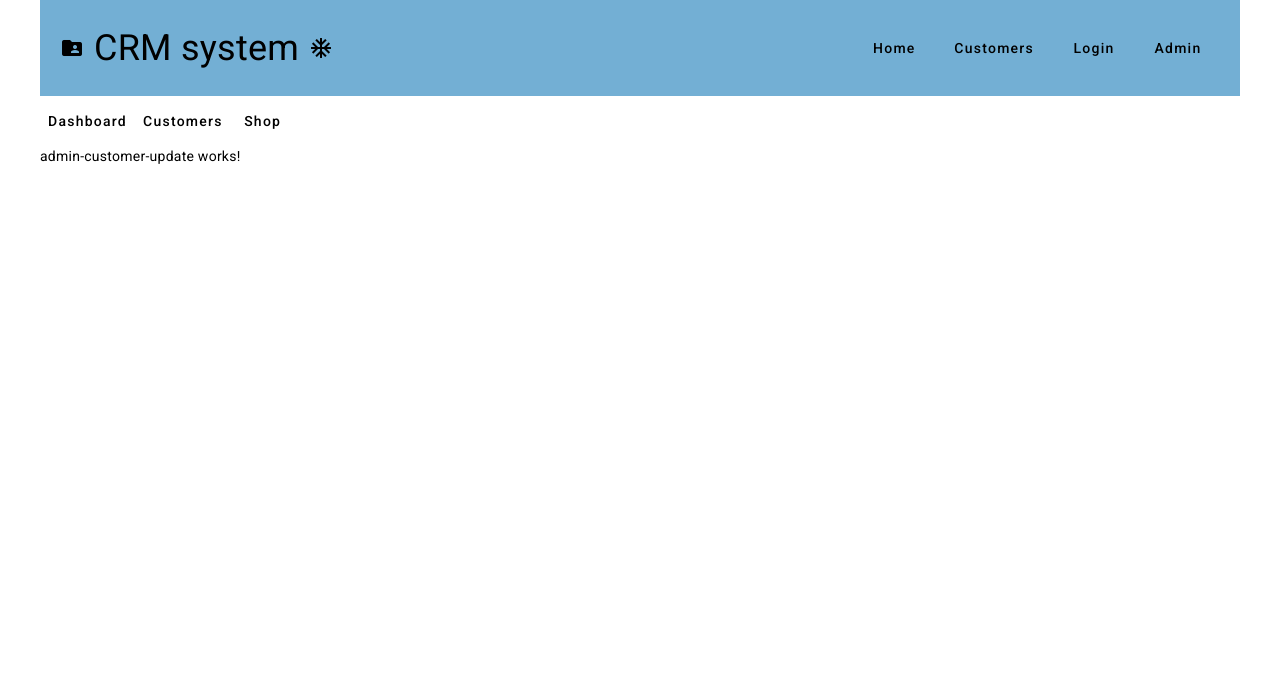
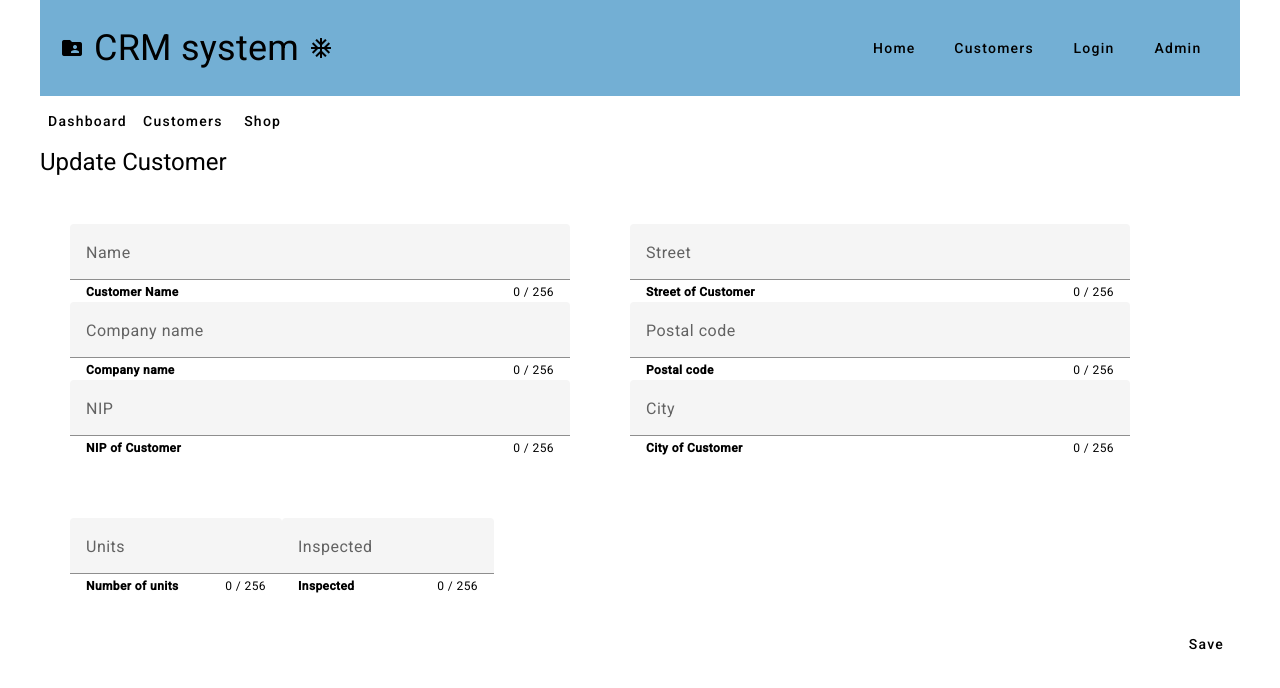
Before and after one commit to Dirtyloop/CRM_frontend, an Angular app: page /admin/customers/update/1 in a window 1280 px wide. Shown: the top 688 px of the page. Built offline with nearby package versions, Linux system fonts and the light colour scheme.

Commit message:
customer uptade form added

```diff
--- a/src/app/layouts/admin/admin-layout.module.ts
+++ b/src/app/layouts/admin/admin-layout.module.ts
@@ -5,13 +5,15 @@ import { AdminCustomerComponent } from 'src/app/modules/admin/admin-customer/adm
 import { RouterModule } from '@angular/router';
 import { SharedModule } from 'src/app/shared/shared.module';
 import { AdminLayoutComponent } from './admin-layout.component';
+import { AdminCustomerUpdateComponent } from 'src/app/modules/admin/admin-customer-update/admin-customer-update.component';
 
 
 @NgModule({
   declarations: [
     AdminComponent,
     AdminCustomerComponent,
-    AdminLayoutComponent
+    AdminLayoutComponent,
+    AdminCustomerUpdateComponent
   ],
   imports: [
     CommonModule,
--- a/src/app/modules/admin/admin-customer-update/admin-customer-update.component.html
+++ b/src/app/modules/admin/admin-customer-update/admin-customer-update.component.html
@@ -1 +1,70 @@
-<p>admin-customer-update works!</p>
+<h1>Update Customer</h1>
+
+<form class="update_form">
+    <div class="customer_info">
+        <div class="customer_data">
+            <mat-form-field class="example-full-width" appearance="fill">
+                <mat-label>Name</mat-label>
+                <input matInput #message maxlength="256" placeholder="Customer Name">
+                <mat-hint align="start"><strong>Customer Name</strong> </mat-hint>
+                <mat-hint align="end">{{message.value.length}} / 256</mat-hint>
+            </mat-form-field>
+
+            <mat-form-field class="example-full-width" appearance="fill">
+                <mat-label>Company name</mat-label>
+                <input matInput #message maxlength="256" placeholder="Company name">
+                <mat-hint align="start"><strong>Company name</strong> </mat-hint>
+                <mat-hint align="end">{{message.value.length}} / 256</mat-hint>
+            </mat-form-field>
+
+            <mat-form-field class="example-full-width" appearance="fill">
+                <mat-label>NIP</mat-label>
+                <input matInput #message maxlength="256" placeholder="NIP of Customer">
+                <mat-hint align="start"><strong>NIP of Customer</strong> </mat-hint>
+                <mat-hint align="end">{{message.value.length}} / 256</mat-hint>
+            </mat-form-field>
+        </div>
+
+        <div class="customer_address">
+            <mat-form-field class="example-full-width" appearance="fill">
+                <mat-label>Street</mat-label>
+                <input matInput #message maxlength="256" placeholder="Street of Customer">
+                <mat-hint align="start"><strong>Street of Customer</strong> </mat-hint>
+                <mat-hint align="end">{{message.value.length}} / 256</mat-hint>
+            </mat-form-field>
+
+            <mat-form-field class="example-full-width" appearance="fill">
+                <mat-label>Postal code</mat-label>
+                <input matInput #message maxlength="256" placeholder="Postal code of Customer">
+                <mat-hint align="start"><strong>Postal code</strong> </mat-hint>
+                <mat-hint align="end">{{message.value.length}} / 256</mat-hint>
+            </mat-form-field>
+
+            <mat-form-field class="example-full-width" appearance="fill">
+                <mat-label>City</mat-label>
+                <input matInput #message maxlength="256" placeholder="City of Customer">
+                <mat-hint align="start"><strong>City of Customer</strong> </mat-hint>
+                <mat-hint align="end">{{message.value.length}} / 256</mat-hint>
+            </mat-form-field>
+        </div>
+    </div>
+    <div class="units_info">
+        <mat-form-field class="example-full-width" appearance="fill">
+            <mat-label>Units</mat-label>
+            <input matInput #message maxlength="256" placeholder="Number of units">
+            <mat-hint align="start"><strong>Number of units</strong> </mat-hint>
+            <mat-hint align="end">{{message.value.length}} / 256</mat-hint>
+        </mat-form-field>
+
+        <mat-form-field class="example-full-width" appearance="fill">
+            <mat-label>Inspected</mat-label>
+            <input matInput #message maxlength="256" placeholder="Inspected">
+            <mat-hint align="start"><strong>Inspected</strong> </mat-hint>
+            <mat-hint align="end">{{message.value.length}} / 256</mat-hint>
+        </mat-form-field>
+    </div>
+
+    <div align="end">
+        <button mat-flat-button>Save</button>
+    </div>
+</form>
--- a/src/app/modules/admin/admin-customer-update/admin-customer-update.component.scss
+++ b/src/app/modules/admin/admin-customer-update/admin-customer-update.component.scss
@@ -0,0 +1,35 @@
+.update_form {
+    display: flex;
+    flex-direction: column;
+
+
+}
+
+.customer_info {
+    display: flex;
+    flex-direction: row;
+
+    align-content: space-around;
+
+}
+
+.customer_data {
+    display: flex;
+    flex-direction: column;
+    margin: 30px;
+    width: 500px;
+}
+
+.customer_address {
+    display: flex;
+    flex-direction: column;
+    width: 500px;
+    margin: 30px;
+}
+
+.units_info{
+    display: flex;
+    flex-direction: row;
+    width: 1000px;
+    margin: 30px;
+}
```
